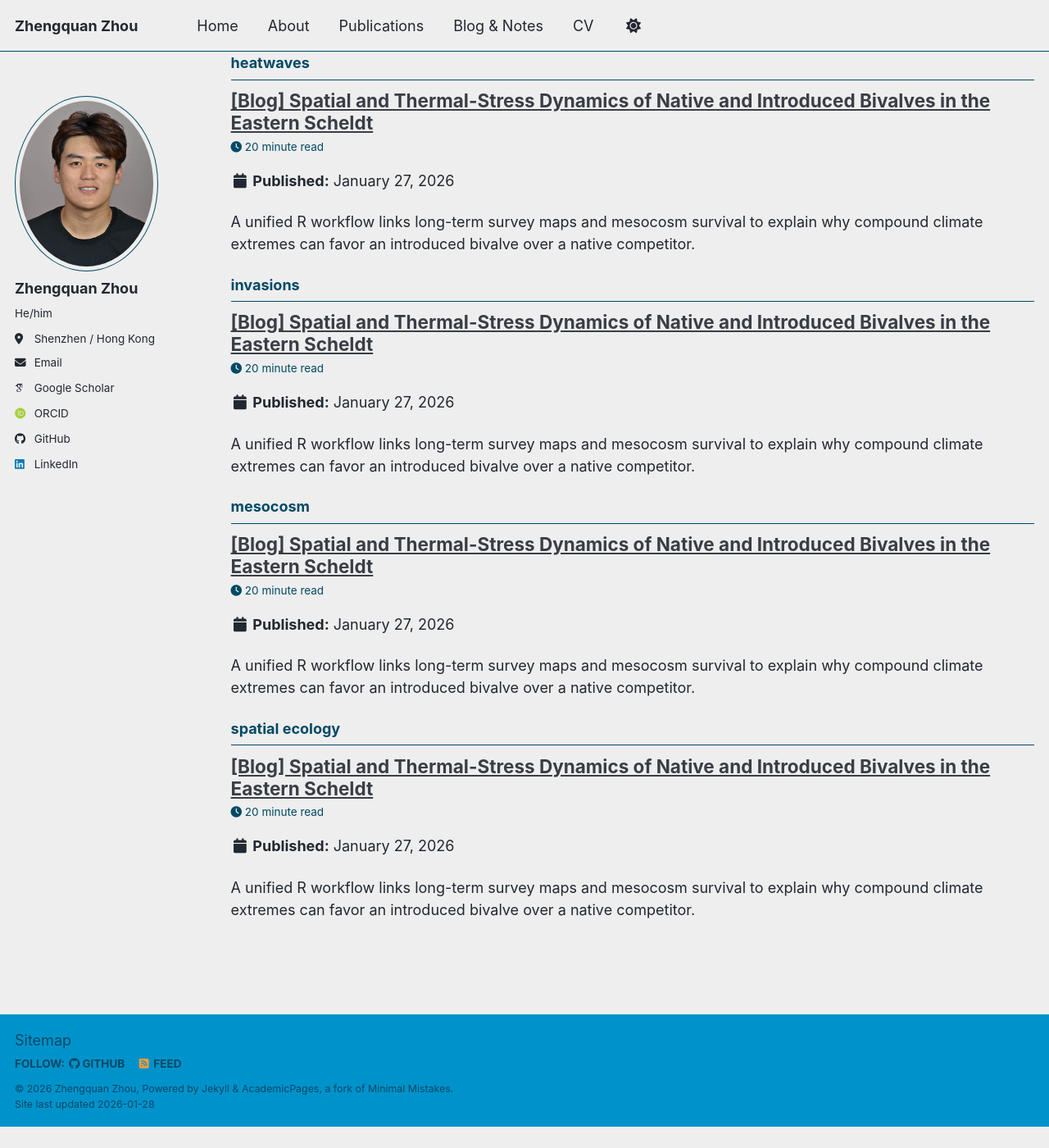
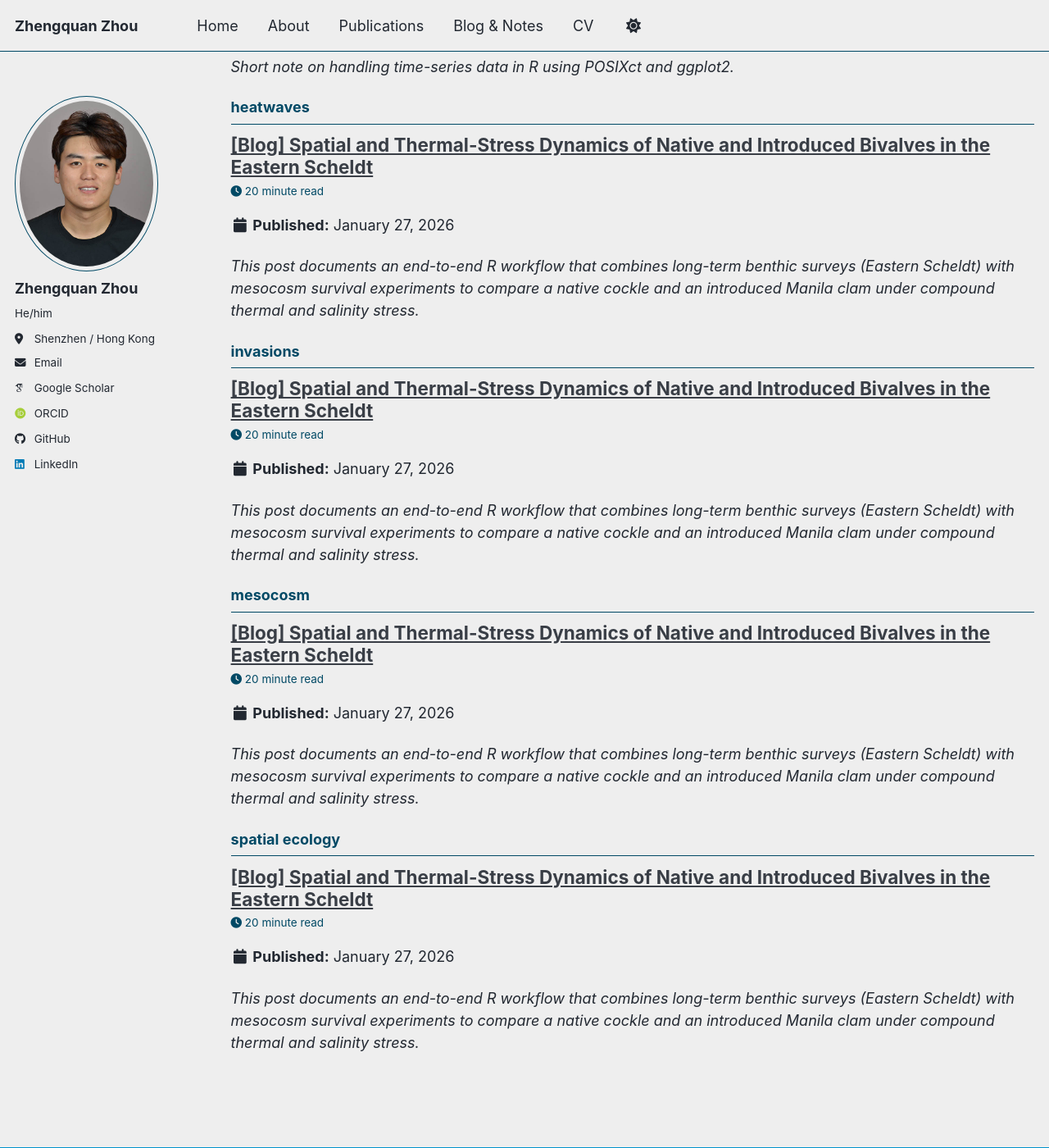
Before and after one commit to zqzhou7/zqzhou7.github.io, a Jekyll site: the page built from _pages/tag-archive.html, in a window 1280 px wide and 1400 px high, scrolled down 1254 px. Shown: the whole window at 82% size. Built offline with Jekyll 4.4.1, drawn with Linux system fonts in a browser that asks for light colours; some web fonts are replaced; a script bundle is joined from its source files by our own code; library files that are not in the unit come from our copies; before the commit the page ends 2628 px from its top, so only the background shows below that; some of the changed text lies outside the part shown.

Commit message:
Update the blog contents.

```diff
--- a/_posts/2026-01-27-spatial-thermal-dynamics-bivalves.md
+++ b/_posts/2026-01-27-spatial-thermal-dynamics-bivalves.md
@@ -3,10 +3,9 @@
 date: 2026-01-27
 categories: [Blog]
 tags: [bivalves, heatwaves, invasions, spatial ecology, mesocosm, R]
-excerpt: "A unified R workflow links long-term survey maps and mesocosm survival to explain why compound climate extremes can favor an introduced bivalve over a native competitor."
 ---
 
-*This post documents an end-to-end R workflow that combines long-term benthic surveys (Eastern Scheldt) with mesocosm survival experiments to compare a native cockle (*Cerastoderma edule*) and an introduced Manila clam (*Ruditapes philippinarum*) under compound thermal and salinity stress.*
+*This post documents an end-to-end R workflow that combines long-term benthic surveys (Eastern Scheldt) with mesocosm survival experiments to compare a native cockle and an introduced Manila clam under compound thermal and salinity stress.*
 
 ---
 
@@ -944,10 +943,12 @@
 
 ## Citation
 
-Zhou et al. (2025). *Compound extreme events reshuffle the stacked odds in the gamble between native and introduced bivalves*. Global Ecology and Conservation. https://doi.org/10.1016/j.gecco.2025.e03918
+Zhou et al. (2025). *Compound extreme events reshuffle the stacked odds in the gamble between native and introduced bivalves*. Global Ecology and Conservation. [DOI](https://doi.org/10.1016/j.gecco.2025.e03918)
 
 ---
 
 ## Usage and permissions
 
 All scripts, analyses, and derived figures are intended for **academic and non-commercial research use only**. Commercial use or public redistribution requires explicit written permission from the authors. Additional restrictions may apply to the original monitoring dataset curated by Rijkswaterstaat / WMR.
+
+Please cite the original publication when using any part of this work.
```
